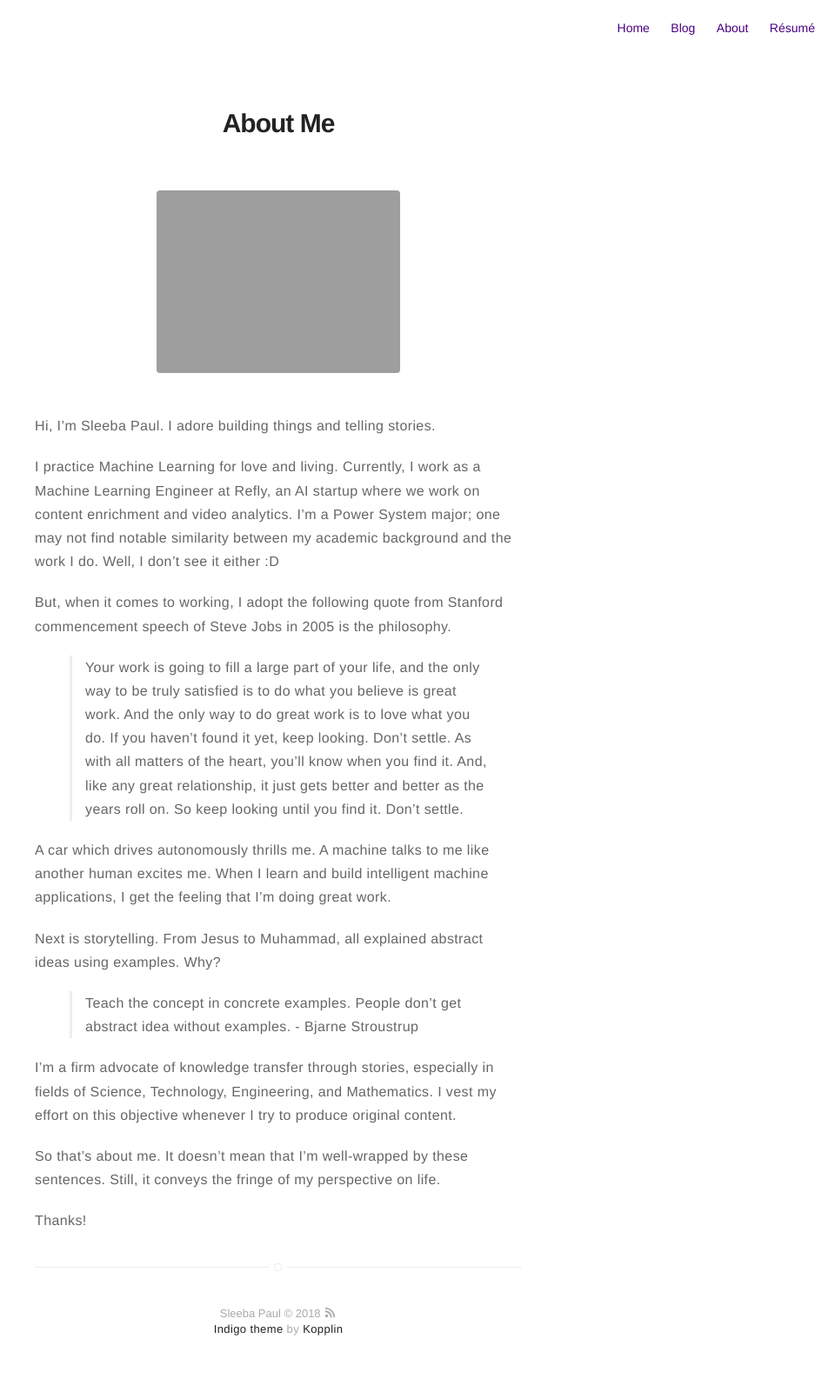
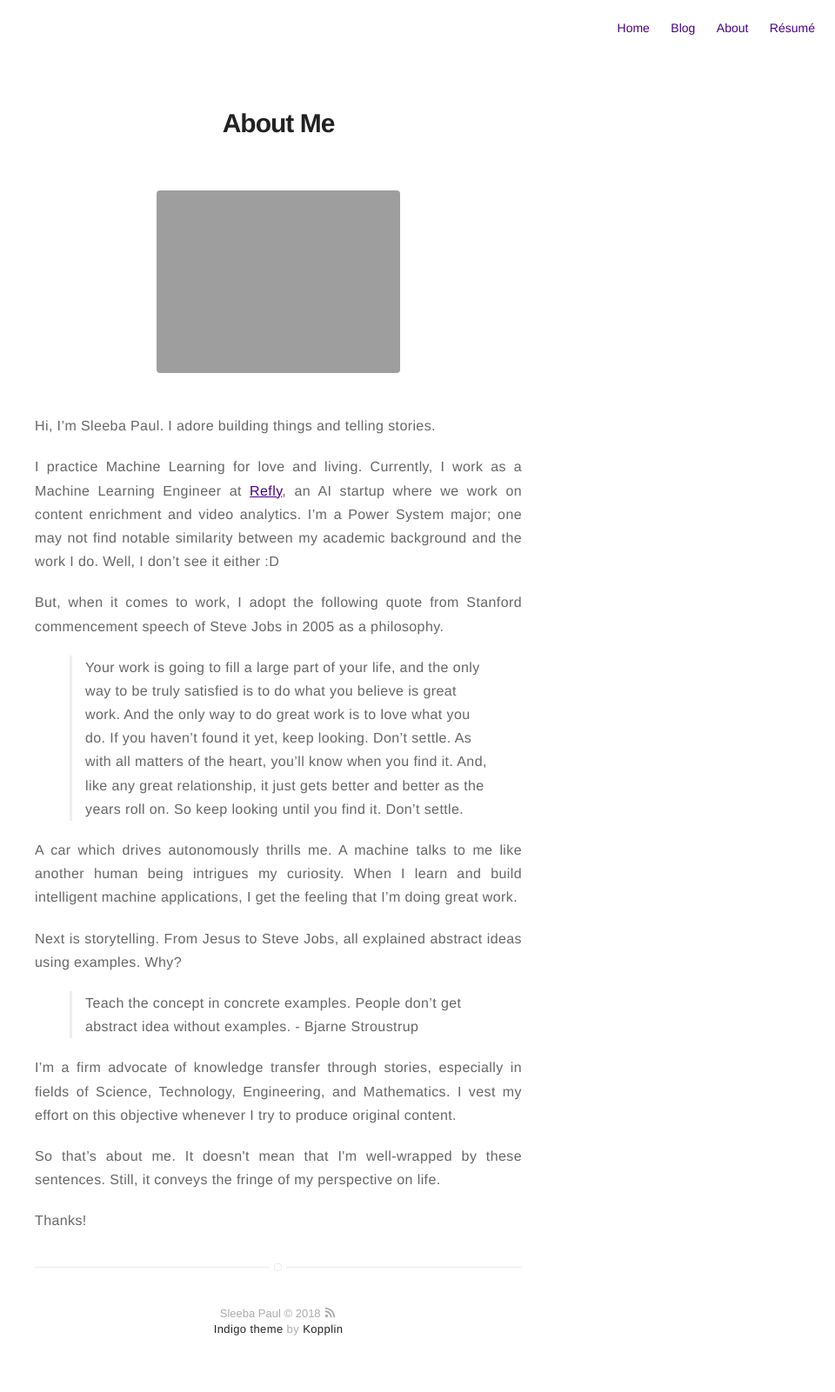
Before and after one commit to sleebapaul/sleebapaul.github.io, a Jekyll site: the page built from about.md, in a window 1280 px wide. Shown: the whole page at 87% size, without its empty margins (320-1280 px from the left). Built offline with Jekyll 4.4.1, drawn with Linux system fonts in a browser that asks for light colours.

Commit message:
corrected about me justification issues

```diff
--- a/about.md
+++ b/about.md
@@ -1,7 +1,6 @@
 ---
 title: About Me
 layout: page
-jemoji: '<img class="emoji" title=":ramen:" alt=":ramen:" src="https://assets.github.com/images/icons/emoji/unicode/1f35c.png" height="20" width="20" align="absmiddle">'
 ---
 
 # About Me
@@ -10,21 +9,28 @@ jemoji: '<img class="emoji" title=":ramen:" alt=":ramen:" src="https://assets.gi
 <br />
 
 Hi, I'm Sleeba Paul. I adore building things and telling stories.
-
-I practice Machine Learning for love and living. Currently, I work as a Machine Learning Engineer at Refly, an AI startup where we work on content enrichment and video analytics. I’m a Power System major; one may not find notable similarity between my academic background and the work I do. Well, I don’t see it either :D
-
-But, when it comes to working, I adopt the following quote from Stanford commencement speech of Steve Jobs in 2005 is the philosophy.
+<p style="text-align: justify">
+I practice Machine Learning for love and living. Currently, I work as a Machine Learning Engineer at <a target = "_blank" href="http://refly.it/">Refly</a>, an AI startup where we work on content enrichment and video analytics. I’m a Power System major; one may not find notable similarity between my academic background and the work I do. Well, I don’t see it either :D
+</p>
+<p style="text-align: justify">
+But, when it comes to work, I adopt the following quote from Stanford commencement speech of Steve Jobs in 2005 as a philosophy.
+</p>
 
 >Your work is going to fill a large part of your life, and the only way to be truly satisfied is to do what you believe is great work. And the only way to do great work is to love what you do. If you haven’t found it yet, keep looking. Don’t settle. As with all matters of the heart, you’ll know when you find it. And, like any great relationship, it just gets better and better as the years roll on. So keep looking until you find it. Don’t settle.
 
-A car which drives autonomously thrills me. A machine talks to me like another human excites me. When I learn and build intelligent machine applications, I get the feeling that I’m doing great work.
-
-Next is storytelling. From Jesus to Muhammad, all explained abstract ideas using examples. Why?
+<p style="text-align: justify">
+A car which drives autonomously thrills me. A machine talks to me like another human being intrigues my curiosity. When I learn and build intelligent machine applications, I get the feeling that I’m doing great work.
+</p>
+<p style="text-align: justify">
+Next is storytelling. From Jesus to Steve Jobs, all explained abstract ideas using examples. Why?
+</p>
 
 >Teach the concept in concrete examples. People don’t get abstract idea without examples. - Bjarne Stroustrup
 
+<p style="text-align: justify">
 I’m a firm advocate of knowledge transfer through stories, especially in fields of Science, Technology, Engineering, and Mathematics. I vest my effort on this objective whenever I try to produce original content.
-
+</p>
+<p style="text-align: justify">
 So that’s about me. It doesn't mean that I'm well-wrapped by these sentences. Still, it conveys the fringe of my perspective on life.
-
+</p>
 Thanks!
```
